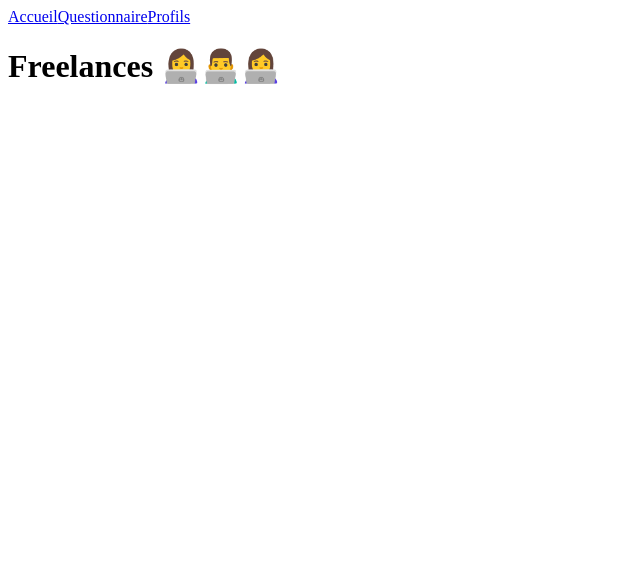
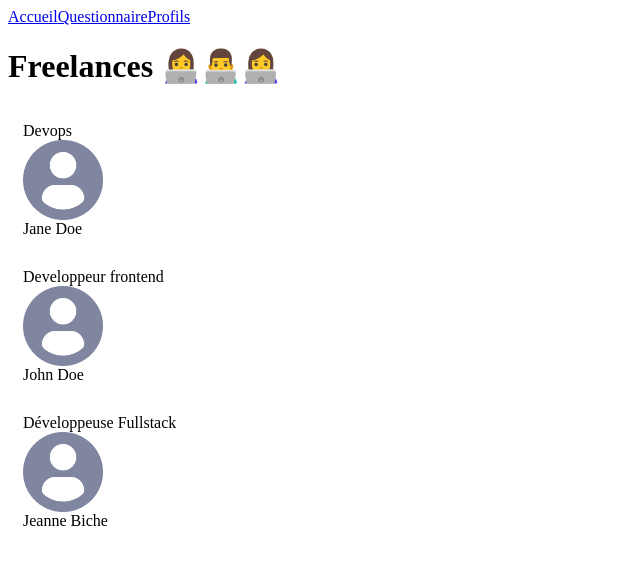
Before and after one commit to MaryamVerdon/shiny-agency, a React (Create React App) app: page /freelances in a window 1280 px wide. Shown: the top 564 px of the page, without its empty margins (0-640 px from the left). Built offline with nearby package versions, Linux system fonts and the light colour scheme.

Commit message:
sécurisation des props avec la bibliothéque PropTypes et affichage des profils

```diff
--- a/package.json
+++ b/package.json
@@ -6,6 +6,7 @@
     "@testing-library/jest-dom": "^5.14.1",
     "@testing-library/react": "^12.0.0",
     "@testing-library/user-event": "^13.2.1",
+    "prop-types": "^15.8.1",
     "react": "17.0.2",
     "react-dom": "17.0.2",
     "react-router": "5.2.0",
--- a/src/pages/Freelances/index.jsx
+++ b/src/pages/Freelances/index.jsx
@@ -1,9 +1,38 @@
+import DefaultPicture from '../../assets/profile.png'
+import Card from '../../components/Card'
+
+const freelanceProfiles = [
+  {
+      name: 'Jane Doe',
+      jobTitle: 'Devops',
+      picture: DefaultPicture,
+  },
+  {
+      name: 'John Doe',
+      jobTitle: 'Developpeur frontend',
+      picture: DefaultPicture,
+  },
+  {
+      name: 'Jeanne Biche',
+      jobTitle: 'Développeuse Fullstack',
+      picture: DefaultPicture,
+  },
+]
+
 function Freelances() {
     return (
       <div>
-        <h1>Freelances 👩‍💻👨‍💻👩‍💻</h1>
+          <h1>Freelances 👩‍💻👨‍💻👩‍💻</h1>
+          {freelanceProfiles.map((profile, index) => (
+              <Card
+                  key={`${profile.name}-${index}`}
+                  label={profile.jobTitle}
+                  picture={profile.picture}
+                  title={profile.name}
+              />
+          ))}
       </div>
-    )
+  )
   }
 
   export default Freelances
```
